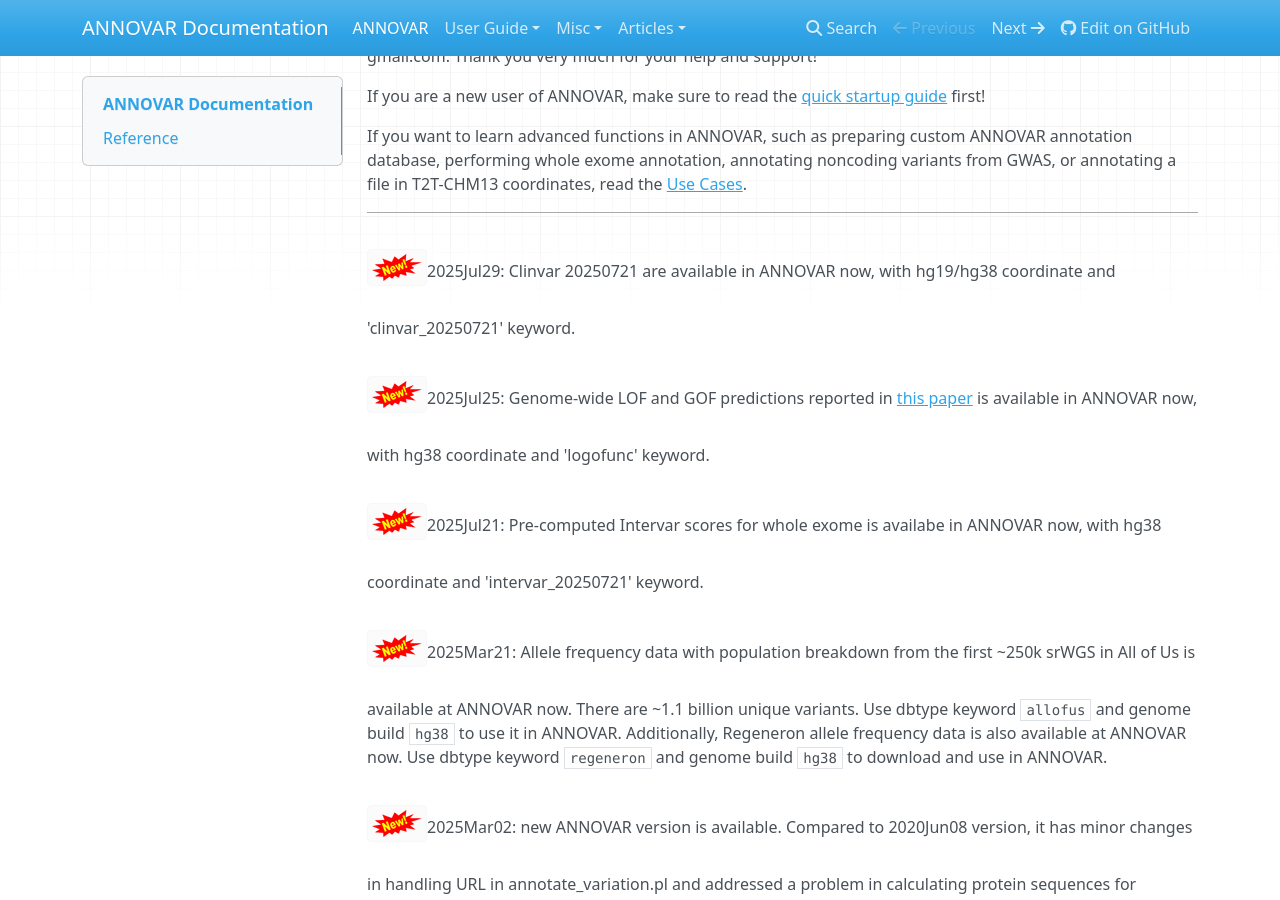
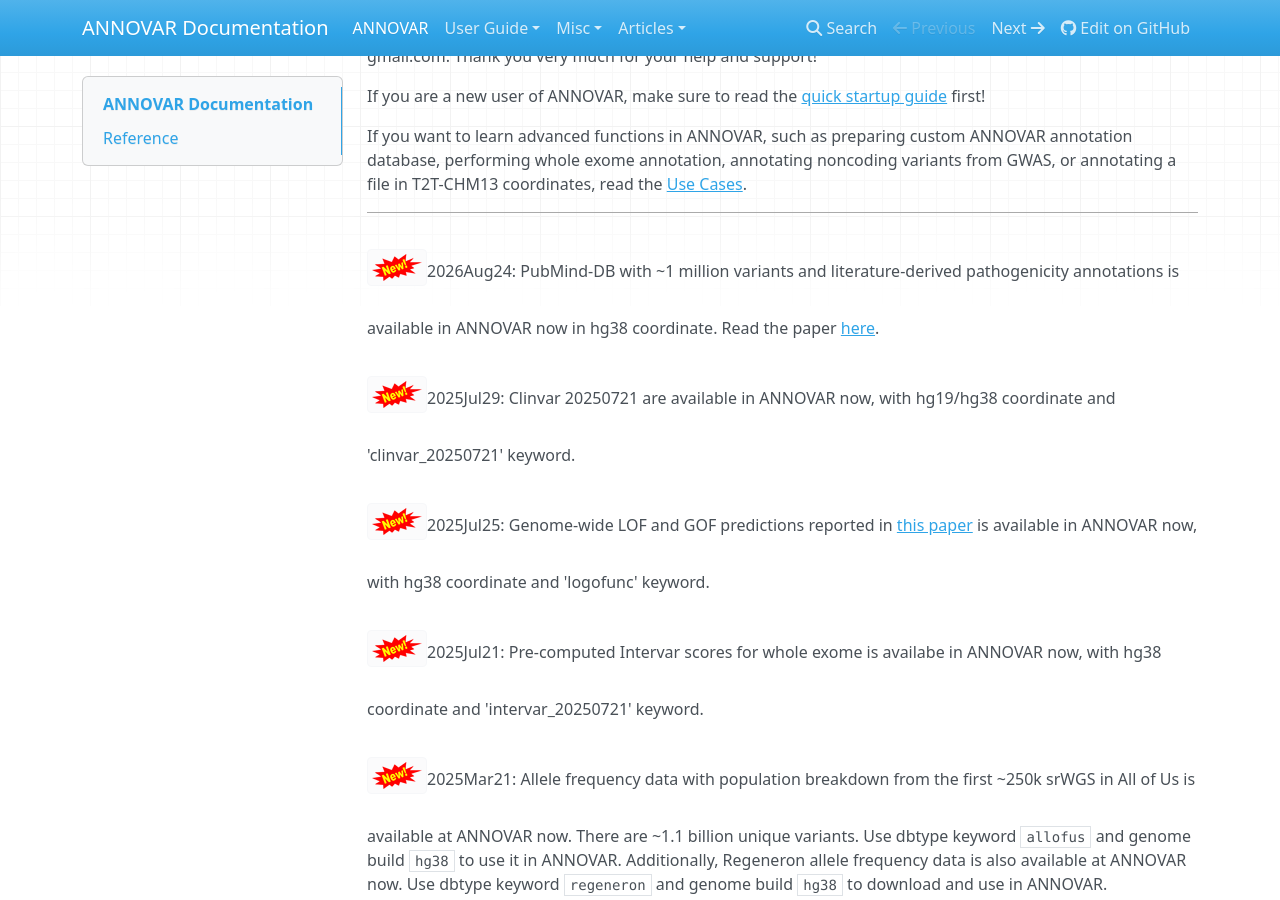
Before and after one commit to WGLab/doc-ANNOVAR, an MkDocs documentation site: the page built from docs/index.md, in a window 1280 px wide and 900 px high, scrolled down 698 px. Built offline with MkDocs 1.6.1, drawn with Linux system fonts in a browser that asks for light colours; nearby versions of some CDN libraries.

Commit message:
Update index.md with new variant annotations
Added updates on PubMind-DB and Clinvar availability in ANNOVAR.

```diff
--- a/docs/index.md
+++ b/docs/index.md
@@ -14,6 +14,7 @@ If you are a new user of ANNOVAR, make sure to read the [quick startup guide](us
 If you want to learn advanced functions in ANNOVAR, such as preparing custom ANNOVAR annotation database, performing whole exome annotation, annotating noncoding variants from GWAS, or annotating a file in T2T-CHM13 coordinates, read the [Use Cases](user-guide/use_case.md).
 
 ---
+![new](img/new.png)2026Aug24: PubMind-DB with ~1 million variants and literature-derived pathogenicity annotations is available in ANNOVAR now in hg38 coordinate. Read the paper [here](https://www.nature.com/articles/s41467-026-76834-4).
 
 ![new](img/new.png)2025Jul29: Clinvar 20250721 are available in ANNOVAR now, with hg19/hg38 coordinate and 'clinvar_20250721' keyword.
 
```
